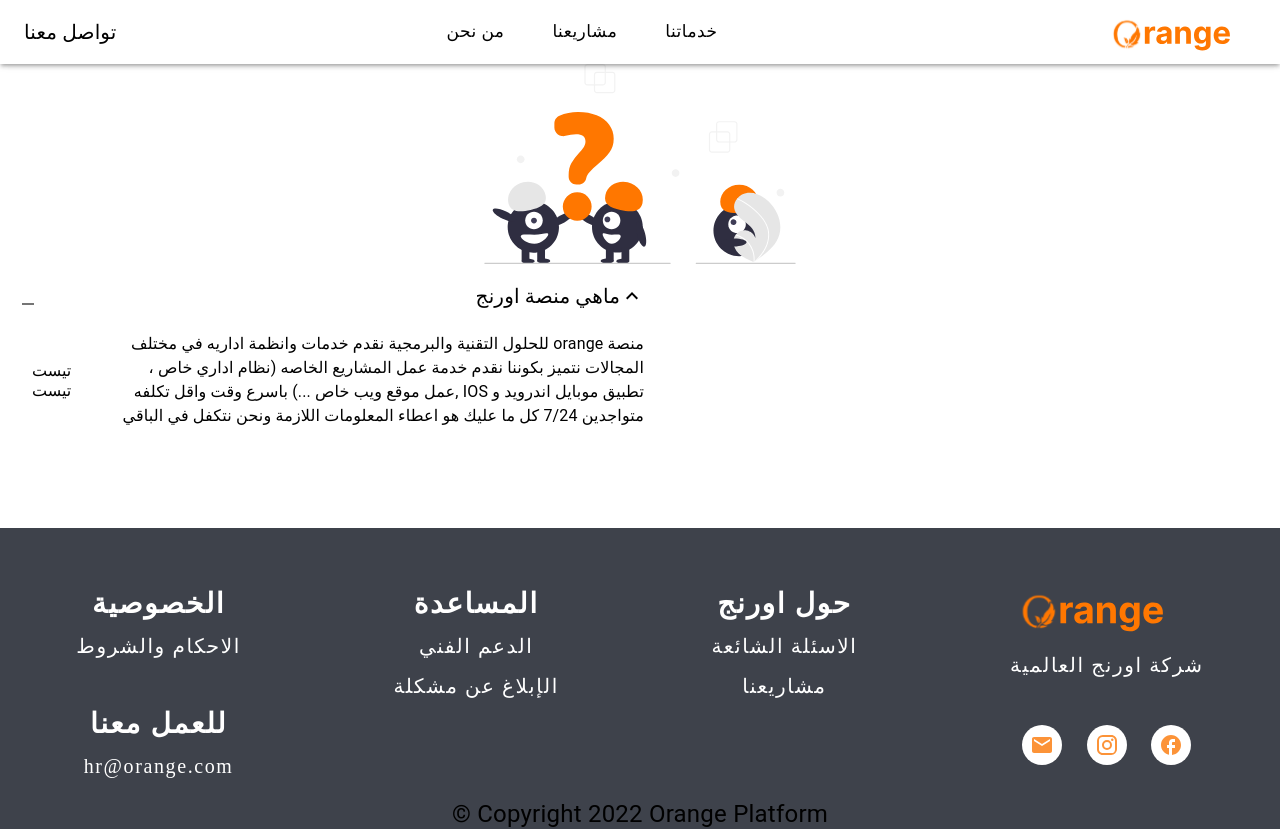
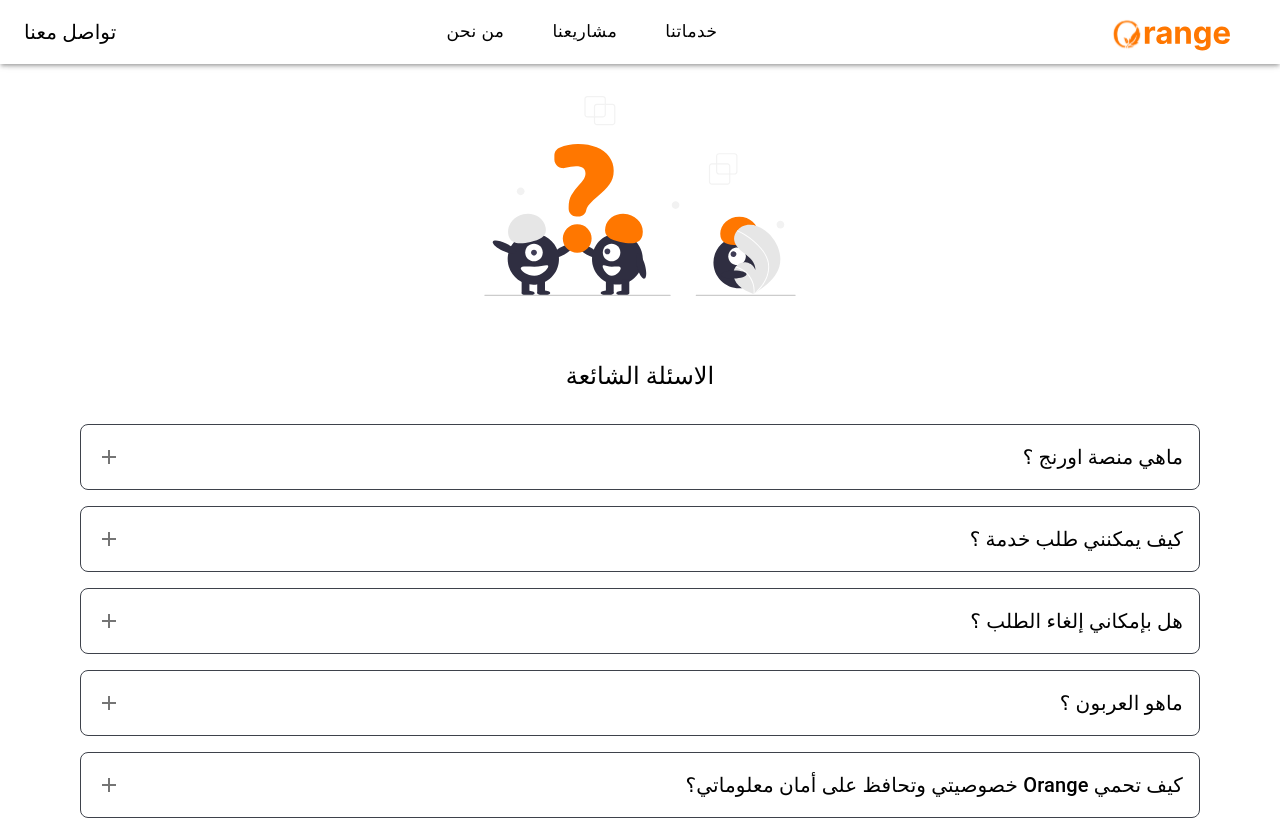
Before and after one commit to AmeerAliCS/Orange, a Next.js app: page /faqs in a window 1280 px wide. Shown: the top 829 px of the page. Built offline with nearby package versions, Linux system fonts and the light colour scheme.

Commit message:
add faqs with some style

```diff
--- a/components/faqs/FaqsImage.jsx
+++ b/components/faqs/FaqsImage.jsx
@@ -3,7 +3,7 @@
 export default function Faqs () {
     return (
         <>
-        <Container>
+        <Container sx={{marginTop: '2rem'}}>
         <Stack direction="column">
          <Image
           height="200rem"
--- a/components/faqs/FaqsQuestions.jsx
+++ b/components/faqs/FaqsQuestions.jsx
@@ -1,51 +1,39 @@
 import React from 'react';
-import List from '@mui/material/List';
-import ListItemButton from '@mui/material/ListItemButton';
-import ListItemIcon from '@mui/material/ListItemIcon';
-import ListItemText from '@mui/material/ListItemText';
-import Collapse from '@mui/material/Collapse';
+import {Typography, List, ListItemButton, ListItemIcon, ListItemText, Collapse} from '@mui/material';
 import AddIcon from '@mui/icons-material/Add';
 import MinimizeIcon from '@mui/icons-material/Minimize';
-import InboxIcon from '@mui/icons-material/MoveToInbox';
-import DraftsIcon from '@mui/icons-material/Drafts';
-import SendIcon from '@mui/icons-material/Send';
-import ExpandLess from '@mui/icons-material/ExpandLess';
-import ExpandMore from '@mui/icons-material/ExpandMore';
-import StarBorder from '@mui/icons-material/StarBorder';
-import { Typography } from '@mui/material';
+import FaqsData from '../../pages/faqs_data'
 
 
 export default function Faqs () {
-    const [open, setOpen] = React.useState(true);
+    const [open, setOpen] = React.useState(false);
 
   const handleClick = () => {
     setOpen(!open);
   };
     return (
         <>
-      <List
-      sx={{ width: '100%', textAlign: 'center', maxWidth: 660, bgcolor: 'background.paper' }}
+        <Typography variant='h5' sx={{textAlign: 'center', marginTop: '4rem', marginBottom: '2rem'}}>الاسئلة الشائعة</Typography>
+        {FaqsData.map((data) => (
+          <List key={data.id}
+      sx={{marginLeft: '5rem', marginRight: '5rem', marginBottom: '1rem' , borderColor: '#3E424B', borderStyle: 'solid', borderWidth: 'thin', borderRadius: '0.5rem', textAlign: 'center', maxWidth: '100%', bgcolor: 'background.paper' }}
       component="nav"
       aria-labelledby="nested-list-subheader"
     >
-
       <ListItemButton onClick={handleClick}>
         <ListItemIcon>
           {open ? <MinimizeIcon /> : <AddIcon />}
         </ListItemIcon>
-        {/* <ListItemText primary="ماهي منصة اورنج ؟"  /> */}
-        <Typography variant='h6' sx={{direction: 'rtl',textAlign:"right",width:1,color:"black"}}>ماهي منصة اورنج</Typography>
-        {open ? <ExpandLess /> : <ExpandMore />}
+        <Typography variant='h6' sx={{direction: 'rtl',textAlign:"right",width:1,color:"black"}}>{data.question}</Typography>
       </ListItemButton>
       <Collapse in={open} timeout="auto" unmountOnExit>
         <List component="div" disablePadding>
-          <ListItemButton sx={{ pl: 4}}>
-            تيست تيست
-            <ListItemText sx={{color:"black" ,direction: 'rtl',textAlign:"right",width:1}} primary="منصة orange للحلول التقنية والبرمجية نقدم خدمات وانظمة اداريه في مختلف المجالات نتميز بكوننا نقدم خدمة عمل المشاريع الخاصه (نظام اداري خاص ، تطبيق موبايل اندرويد و IOS ,عمل موقع ويب خاص ...) باسرع وقت واقل تكلفه متواجدين 7/24 كل ما عليك هو اعطاء المعلومات اللازمة ونحن نتكفل في الباقي" />
-          </ListItemButton>
+            <ListItemText sx={{color:"black" ,direction: 'rtl',textAlign:"right",width:1}} primary={data.answer} />
         </List>
       </Collapse>
     </List>
+        ))}
+
         </>
     );
 }
--- /dev/null
+++ b/pages/faqs_data.js
@@ -0,0 +1,31 @@
+const faqs_data = [
+    {
+        id: 0,
+        question: 'ماهي منصة اورنج ؟',
+        answer: 'منصة orange للحلول التقنية والبرمجية نقدم خدمات وانظمة اداريه في مختلف المجالات نتميز بكوننا نقدم خدمة عمل المشاريع الخاصه (نظام اداري خاص ، تطبيق موبايل اندرويد و IOS ,عمل موقع ويب خاص ...) باسرع وقت واقل تكلفه متواجدين 7/24 كل ما عليك هو اعطاء المعلومات اللازمة ونحن نتكفل في الباقي',
+    },
+    {
+        id: 1,
+        question: 'كيف يمكنني طلب خدمة ؟',
+        answer: 'يمكنك طلب خدمة من خلال مراسلتنا عبر الوسائل المتوفرة داخل الموقع مثل الايميل او الفورم او من خلال وسائل التواصل الاجتماعي',
+    },
+    {
+        id: 2,
+        question: 'هل بإمكاني إلغاء الطلب ؟',
+        answer: 'يمكنك إلغاء الطلب في حال لم نقم بالبدء به وقبل دفع العربون وخلاف ذلك سيسقط حقك في المطالبة بالعربون المتفق عليه بين طالب الخدمة ومنصة اورنج',
+    },
+    {
+        id: 3,
+        question: 'ماهو العربون ؟',
+        answer: 'هو مبلغ مالي يمثل 50% من من سعر المشروع يتم دفعه من قبل الزبون إلى منصة اورنج لضمان حق الطرفين وعدم الاخلال بالاتفاق',
+    },
+    {
+        id: 4,
+        question: 'كيف تحمي Orange خصوصيتي وتحافظ على أمان معلوماتي؟',
+        answer: 'نعلم أن الأمان والخصوصية هما عاملان مهمان بالنسبة إليك مثلما هو الأمر بالنسبة إلينا أيضًا. ونضع ضمن أولوياتنا توفير أمان قوي وجعلك واثقًا من أمان معلوماتك وإمكانية وصولك إليها عند الحاجة.',
+    },
+
+
+]
+
+export default faqs_data;
```
